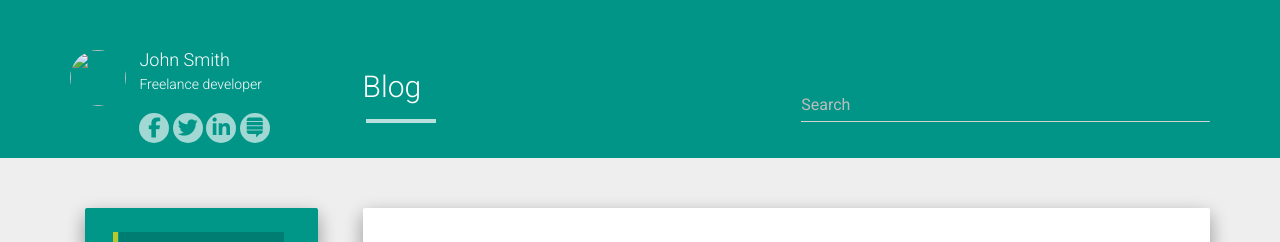
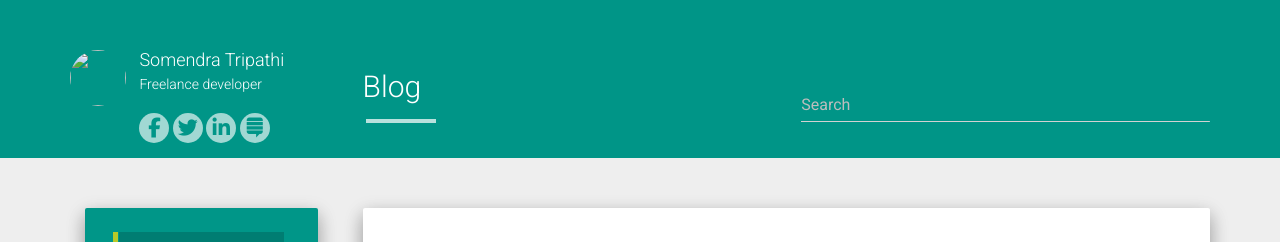
Before and after one commit to Somendratripathi/SomendraTripathi.github.io, a Jekyll site: the page built from index.html, in a window 1280 px wide. Shown: the top 242 px of the page. Built offline with Jekyll 4.4.1, drawn with Linux system fonts in a browser that asks for light colours; nearby versions of some CDN libraries; the list of posts is cut into pages by our own code.

Commit message:
Update _config.yml

```diff
--- a/_config.yml
+++ b/_config.yml
@@ -1,6 +1,6 @@
-title: John Smith
+title: Somendra Tripathi
 description: My Personal Blog
-author: John Smith
+author: Somendra Tripathi
 logo: /hcz-jekyll-blog/static/img/avatar.png
 github: https://github.com/codeasashu
 about: Freelance developer
```
